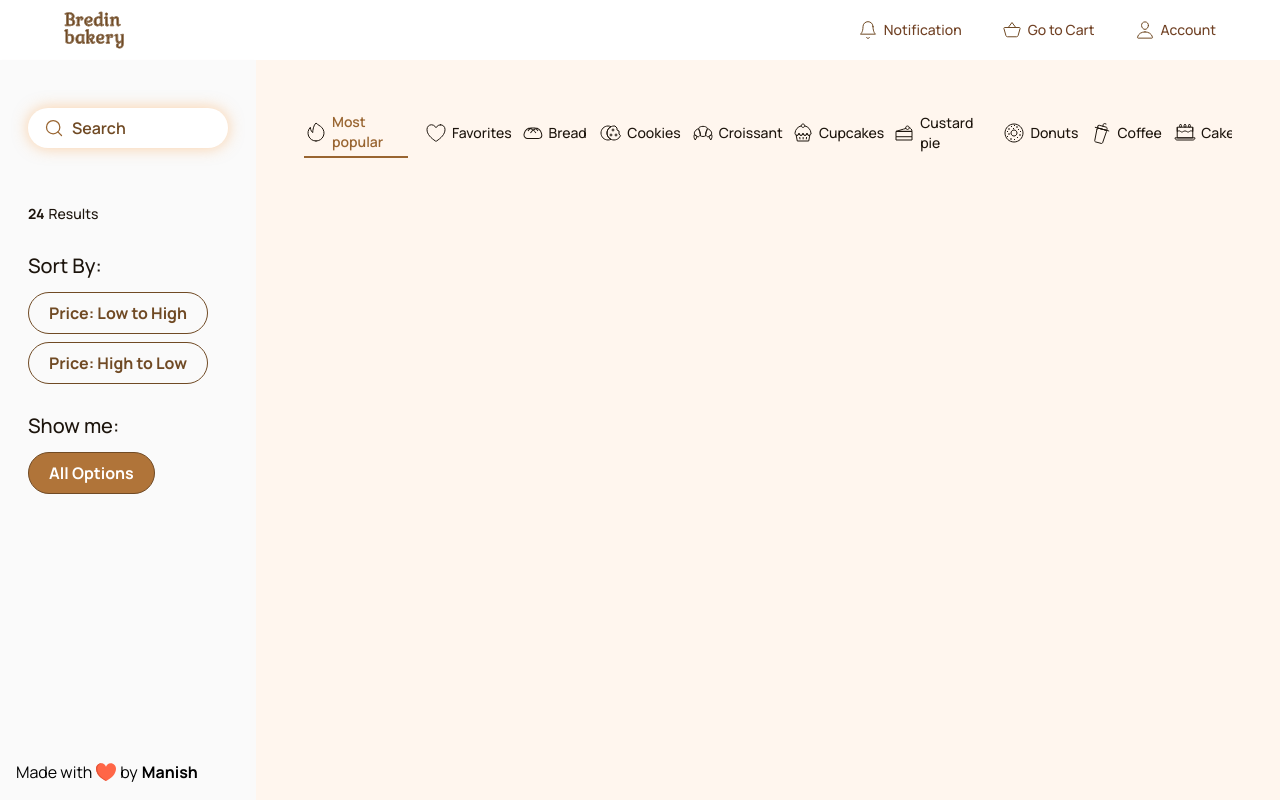
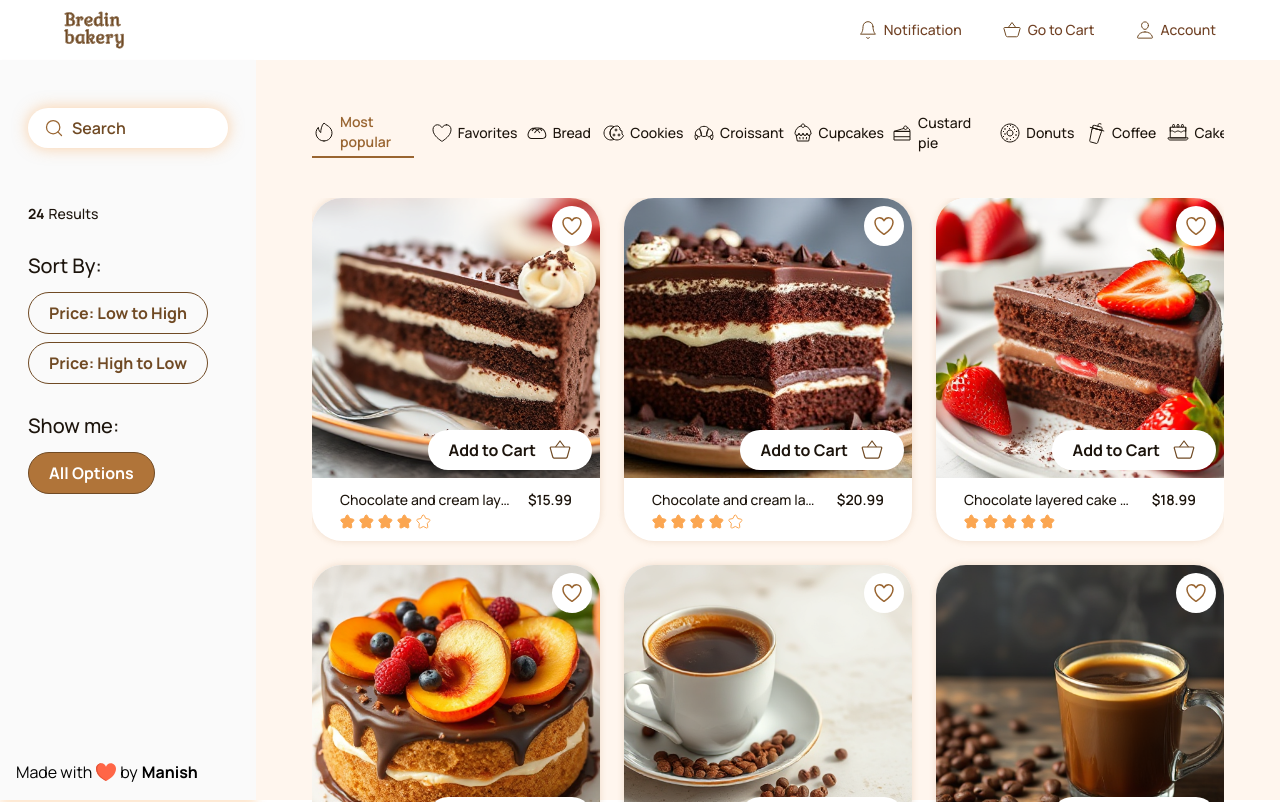
Before and after one commit to manishguhe301/service-point-of-sale, a Next.js app: page / in a window 1280 px wide. Built offline with nearby package versions, Linux system fonts and the light colour scheme.

Commit message:
feat:main page content added i.e cards

```diff
--- /dev/null
+++ b/components/ItemCard.tsx
@@ -0,0 +1,64 @@
+import { Dish } from '@/utils/types';
+import Image from 'next/image';
+import React from 'react';
+
+const ItemCard = ({ dish }: { dish: Dish }) => {
+  return (
+    <div className=' max-h-[354px]  bg-white shadow-custom-orange-l2 rounded-[30px]'>
+      <div className='relative'>
+        <div className='bg-white p-2 rounded-full absolute top-2 right-2'>
+          <Image
+            src='/assets/icons/heart-filled.svg'
+            alt='heart'
+            width={24}
+            height={24}
+          />
+        </div>
+        <Image
+          src={dish.imgSrc}
+          alt={dish.dishName}
+          width={100}
+          height={100}
+          className='rounded-t-[30px]  w-full h-[280px] object-cover'
+        />
+        <button className='bg-[#FFFFFF] py-2 px-5 flex items-center justify-center text-[#1C140C] font-bold gap-3 absolute bottom-2 right-2 rounded-[30px]'>
+          Add to Cart
+          <Image
+            src='/assets/icons/cart.svg'
+            alt='cart'
+            width={24}
+            height={24}
+          />
+        </button>
+      </div>
+      <div className='flex flex-col gap-1 px-7 py-3'>
+        <div className='flex items-center justify-between gap-4'>
+          <p className='font-medium text-[#1C140C] text-sm overflow-hidden text-ellipsis whitespace-nowrap'>
+            {dish.dishName}
+          </p>
+          <p className='font-semibold text-[#1C140C] text-sm'>
+            ${dish.price}
+          </p>
+        </div>
+        <div className='flex items-center gap-1'>
+          {' '}
+          {[...Array(5)].map((_, i) => (
+            <Image
+              key={i}
+              src={
+                i < Math.floor(dish.stars)
+                  ? '/assets/icons/star-filled.svg'
+                  : '/assets/icons/star.svg'
+              }
+              alt={i < Math.floor(dish.stars) ? 'filled star' : 'empty star'}
+              width={15}
+              height={15}
+            />
+          ))}
+        </div>
+      </div>
+    </div>
+  );
+};
+
+export default ItemCard;
--- a/components/MainSection.tsx
+++ b/components/MainSection.tsx
@@ -1,9 +1,47 @@
+'use client';
+import { useEffect, useState } from 'react';
 import Categories from './Categories';
+import Spinner from './Spinner';
+import { Dish } from '@/utils/types';
+import ItemCard from './ItemCard';
 
 const MainSection = () => {
+  const [data, setData] = useState([]);
+  const [loading, setLoading] = useState(true);
+
+  useEffect(() => {
+    const fetchData = async () => {
+      setLoading(true);
+      try {
+        const response = await fetch('/api/dishes');
+        const jsonData = await response.json();
+        setData(jsonData);
+      } catch (error) {
+        console.error('Error fetching data:', error);
+      } finally {
+        setLoading(false);
+      }
+    };
+
+    fetchData();
+  }, []);
+
   return (
-    <div className='w-full bg-[#FFF6EE] h-full-screen-minus-header p-12'>
+    <div className='w-full bg-[#FFF6EE] h-full-screen-minus-header px-14 py-12'>
       <Categories />
+      <div className='pt-10 h-full'>
+        {data.length === 0 && loading ? (
+          <div className='h-[80%] w-full flex justify-center items-center'>
+            <Spinner />
+          </div>
+        ) : (
+          <div className='grid grid-cols-3 gap-6 overflow-y-scroll h-full custom-scrollbar'>
+            {data.map((dish: Dish) => (
+              <ItemCard key={dish.dishName} dish={dish} />
+            ))}
+          </div>
+        )}
+      </div>
     </div>
   );
 };
```
Also changed, not shown: components/Categories.tsx (line endings or trailing spaces).
